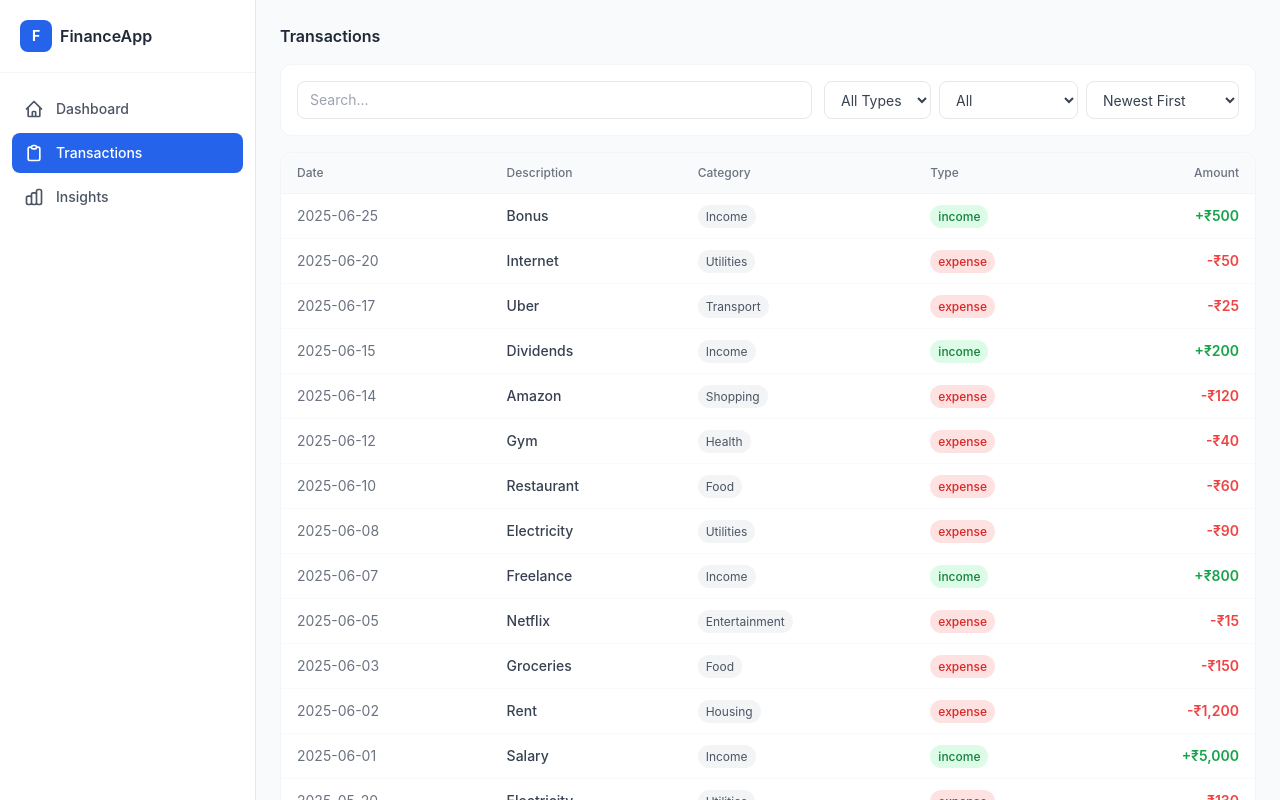
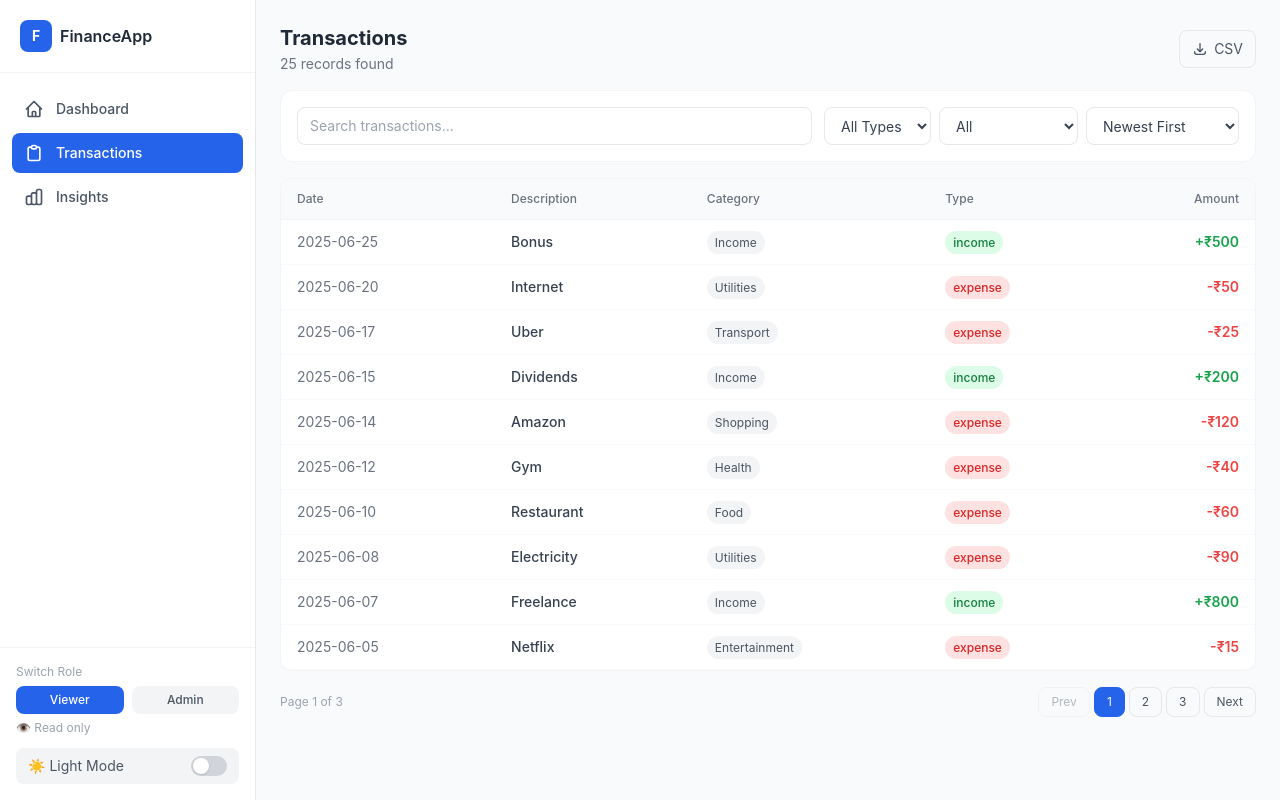
Before and after one commit to rakeshkumar1506/Zorvyn_Assignment, a React (Create React App) app: page / in a window 1280 px wide. Both pictures are taken after a click on the button "Transactions". Shown: the top 800 px of the page. Built offline with nearby package versions, Linux system fonts and the light colour scheme.

Commit message:
feat: add CSV export and pagination to Transactions page

```diff
--- a/src/pages/Transactions.jsx
+++ b/src/pages/Transactions.jsx
@@ -3,6 +3,7 @@
 import TransactionModal from "../components/TransactionModal";
 
 const CATEGORIES = ["All", "Income", "Housing", "Food", "Entertainment", "Utilities", "Health", "Shopping", "Transport"];
+const PAGE_SIZE = 10;
 
 function Transactions() {
   const { transactions, role, addTransaction, editTransaction, deleteTransaction } = useApp();
@@ -13,6 +14,7 @@
   const [sortBy, setSortBy] = useState("date-desc");
   const [showModal, setShowModal] = useState(false);
   const [editingTx, setEditingTx] = useState(null);
+  const [page, setPage] = useState(1);
 
   let filtered = transactions.filter((tx) => {
     const matchSearch = tx.description.toLowerCase().includes(search.toLowerCase());
@@ -28,6 +30,9 @@
     if (sortBy === "amount-asc") return a.amount - b.amount;
     return 0;
   });
+
+  const totalPages = Math.ceil(filtered.length / PAGE_SIZE);
+  const paginated = filtered.slice((page - 1) * PAGE_SIZE, page * PAGE_SIZE);
 
   function handleSave(tx) {
     if (editingTx) editTransaction(tx);
@@ -45,6 +50,23 @@
     if (window.confirm("Delete this transaction?")) deleteTransaction(id);
   }
 
+  function handleFilterChange(setter) {
+    return (e) => { setter(e.target.value); setPage(1); };
+  }
+
+  function exportCSV() {
+    const headers = ["Date", "Description", "Category", "Type", "Amount"];
+    const rows = filtered.map((tx) => [tx.date, tx.description, tx.category, tx.type, tx.amount]);
+    const csv = [headers, ...rows].map((r) => r.join(",")).join("\n");
+    const blob = new Blob([csv], { type: "text/csv" });
+    const url = URL.createObjectURL(blob);
+    const a = document.createElement("a");
+    a.href = url;
+    a.download = "transactions.csv";
+    a.click();
+    URL.revokeObjectURL(url);
+  }
+
   const inputClass = "border border-gray-200 dark:border-gray-700 rounded-lg px-3 py-2 text-sm bg-white dark:bg-gray-800 text-gray-700 dark:text-gray-200 focus:outline-none focus:ring-2 focus:ring-blue-500";
 
   return (
@@ -52,36 +74,50 @@
 
       {/* Header */}
       <div className="flex items-center justify-between">
-        <h2 className="text-base font-semibold text-gray-800 dark:text-white">Transactions</h2>
-        {role === "admin" && (
+        <div>
+          <h1 className="text-xl font-bold text-gray-800 dark:text-white">Transactions</h1>
+          <p className="text-sm text-gray-500 dark:text-gray-400 mt-0.5">{filtered.length} records found</p>
+        </div>
+        <div className="flex gap-2">
           <button
-            onClick={() => { setEditingTx(null); setShowModal(true); }}
-            className="bg-blue-600 text-white text-sm px-4 py-2 rounded-lg hover:bg-blue-700"
+            onClick={exportCSV}
+            className="flex items-center gap-1.5 border border-gray-200 dark:border-gray-700 text-gray-600 dark:text-gray-300 text-sm px-3 py-2 rounded-lg hover:bg-gray-50 dark:hover:bg-gray-800 transition-colors"
           >
-            + Add
+            <svg className="w-4 h-4" fill="none" stroke="currentColor" viewBox="0 0 24 24">
+              <path strokeLinecap="round" strokeLinejoin="round" strokeWidth={2} d="M4 16v1a3 3 0 003 3h10a3 3 0 003-3v-1m-4-4l-4 4m0 0l-4-4m4 4V4" />
+            </svg>
+            CSV
           </button>
-        )}
+          {role === "admin" && (
+            <button
+              onClick={() => { setEditingTx(null); setShowModal(true); }}
+              className="bg-blue-600 text-white text-sm px-4 py-2 rounded-lg hover:bg-blue-700 transition-colors"
+            >
+              + Add
+            </button>
+          )}
+        </div>
       </div>
 
       {/* Filters */}
       <div className="bg-white dark:bg-gray-900 rounded-xl border border-gray-100 dark:border-gray-800 p-4 flex flex-col sm:flex-row flex-wrap gap-3">
         <input
           type="text"
-          placeholder="Search..."
+          placeholder="Search transactions..."
           value={search}
-          onChange={(e) => setSearch(e.target.value)}
-          className={`${inputClass} w-full sm:flex-1 sm:min-w-[140px]`}
+          onChange={handleFilterChange(setSearch)}
+          className={`${inputClass} w-full sm:flex-1 sm:min-w-[160px]`}
         />
         <div className="flex gap-2 flex-wrap">
-          <select value={filterType} onChange={(e) => setFilterType(e.target.value)} className={`${inputClass} flex-1 sm:flex-none`}>
+          <select value={filterType} onChange={handleFilterChange(setFilterType)} className={inputClass}>
             <option value="all">All Types</option>
             <option value="income">Income</option>
             <option value="expense">Expense</option>
           </select>
-          <select value={filterCategory} onChange={(e) => setFilterCategory(e.target.value)} className={`${inputClass} flex-1 sm:flex-none`}>
+          <select value={filterCategory} onChange={handleFilterChange(setFilterCategory)} className={inputClass}>
             {CATEGORIES.map((cat) => <option key={cat} value={cat}>{cat}</option>)}
           </select>
-          <select value={sortBy} onChange={(e) => setSortBy(e.target.value)} className={`${inputClass} flex-1 sm:flex-none`}>
+          <select value={sortBy} onChange={handleFilterChange(setSortBy)} className={inputClass}>
             <option value="date-desc">Newest First</option>
             <option value="date-asc">Oldest First</option>
             <option value="amount-desc">Highest Amount</option>
@@ -92,7 +128,7 @@
 
       {/* Desktop Table */}
       <div className="hidden sm:block bg-white dark:bg-gray-900 rounded-xl border border-gray-100 dark:border-gray-800 overflow-hidden">
-        {filtered.length === 0 ? (
+        {paginated.length === 0 ? (
           <p className="text-gray-400 text-sm text-center py-12">No transactions found</p>
         ) : (
           <div className="overflow-x-auto">
@@ -110,14 +146,12 @@
                 </tr>
               </thead>
               <tbody>
-                {filtered.map((tx) => (
+                {paginated.map((tx) => (
                   <tr key={tx.id} className="border-b border-gray-50 dark:border-gray-800 hover:bg-gray-50 dark:hover:bg-gray-800 transition-colors">
                     <td className="px-4 py-3 text-gray-500 dark:text-gray-400">{tx.date}</td>
                     <td className="px-4 py-3 font-medium text-gray-700 dark:text-gray-200">{tx.description}</td>
                     <td className="px-4 py-3">
-                      <span className="bg-gray-100 dark:bg-gray-700 text-gray-600 dark:text-gray-300 text-xs px-2 py-1 rounded-full">
-                        {tx.category}
-                      </span>
+                      <span className="bg-gray-100 dark:bg-gray-700 text-gray-600 dark:text-gray-300 text-xs px-2 py-1 rounded-full">{tx.category}</span>
                     </td>
                     <td className="px-4 py-3">
                       <span className={`text-xs px-2 py-1 rounded-full font-medium ${
@@ -128,9 +162,7 @@
                         {tx.type}
                       </span>
                     </td>
-                    <td className={`px-4 py-3 text-right font-semibold ${
-                      tx.type === "income" ? "text-green-600 dark:text-green-400" : "text-red-500 dark:text-red-400"
-                    }`}>
+                    <td className={`px-4 py-3 text-right font-semibold ${tx.type === "income" ? "text-green-600 dark:text-green-400" : "text-red-500 dark:text-red-400"}`}>
                       {tx.type === "income" ? "+" : "-"}₹{tx.amount.toLocaleString()}
                     </td>
                     {role === "admin" && (
@@ -147,21 +179,19 @@
         )}
       </div>
 
-      {/* Mobile Card List */}
+      {/* Mobile Cards */}
       <div className="sm:hidden flex flex-col gap-3">
-        {filtered.length === 0 ? (
+        {paginated.length === 0 ? (
           <div className="bg-white dark:bg-gray-900 rounded-xl border border-gray-100 dark:border-gray-800 p-8 text-center">
             <p className="text-gray-400 text-sm">No transactions found</p>
           </div>
         ) : (
-          filtered.map((tx) => (
+          paginated.map((tx) => (
             <div key={tx.id} className="bg-white dark:bg-gray-900 rounded-xl border border-gray-100 dark:border-gray-800 p-4">
               <div className="flex items-start justify-between">
                 <div className="flex items-center gap-3">
                   <div className={`w-9 h-9 rounded-full flex items-center justify-center text-sm flex-shrink-0 ${
-                    tx.type === "income"
-                      ? "bg-green-100 dark:bg-green-900 text-green-600 dark:text-green-400"
-                      : "bg-red-100 dark:bg-red-900 text-red-500 dark:text-red-400"
+                    tx.type === "income" ? "bg-green-100 dark:bg-green-900 text-green-600 dark:text-green-400" : "bg-red-100 dark:bg-red-900 text-red-500 dark:text-red-400"
                   }`}>
                     {tx.type === "income" ? "↑" : "↓"}
                   </div>
@@ -170,23 +200,16 @@
                     <p className="text-xs text-gray-400 dark:text-gray-500 mt-0.5">{tx.date}</p>
                   </div>
                 </div>
-                <span className={`text-sm font-bold ${
-                  tx.type === "income" ? "text-green-600 dark:text-green-400" : "text-red-500 dark:text-red-400"
-                }`}>
+                <span className={`text-sm font-bold ${tx.type === "income" ? "text-green-600 dark:text-green-400" : "text-red-500 dark:text-red-400"}`}>
                   {tx.type === "income" ? "+" : "-"}₹{tx.amount.toLocaleString()}
                 </span>
               </div>
-
               <div className="flex items-center justify-between mt-3">
                 <div className="flex gap-2">
                   <span className="bg-gray-100 dark:bg-gray-700 text-gray-600 dark:text-gray-300 text-xs px-2 py-1 rounded-full">{tx.category}</span>
                   <span className={`text-xs px-2 py-1 rounded-full font-medium ${
-                    tx.type === "income"
-                      ? "bg-green-100 dark:bg-green-900 text-green-700 dark:text-green-300"
-                      : "bg-red-100 dark:bg-red-900 text-red-600 dark:text-red-300"
-                  }`}>
-                    {tx.type}
-                  </span>
+                    tx.type === "income" ? "bg-green-100 dark:bg-green-900 text-green-700 dark:text-green-300" : "bg-red-100 dark:bg-red-900 text-red-600 dark:text-red-300"
+                  }`}>{tx.type}</span>
                 </div>
                 {role === "admin" && (
                   <div className="flex gap-3">
@@ -200,7 +223,43 @@
         )}
       </div>
 
-      <p className="text-xs text-gray-400 dark:text-gray-500 text-right">{filtered.length} transaction(s)</p>
+      {/* Pagination */}
+      {totalPages > 1 && (
+        <div className="flex items-center justify-between">
+          <p className="text-xs text-gray-400 dark:text-gray-500">
+            Page {page} of {totalPages}
+          </p>
+          <div className="flex gap-1">
+            <button
+              onClick={() => setPage((p) => Math.max(1, p - 1))}
+              disabled={page === 1}
+              className="px-3 py-1.5 text-xs rounded-lg border border-gray-200 dark:border-gray-700 text-gray-600 dark:text-gray-300 disabled:opacity-40 hover:bg-gray-50 dark:hover:bg-gray-800 transition-colors"
+            >
+              Prev
+            </button>
+            {Array.from({ length: totalPages }, (_, i) => i + 1).map((p) => (
+              <button
+                key={p}
+                onClick={() => setPage(p)}
+                className={`px-3 py-1.5 text-xs rounded-lg border transition-colors ${
+                  page === p
+                    ? "bg-blue-600 text-white border-blue-600"
+                    : "border-gray-200 dark:border-gray-700 text-gray-600 dark:text-gray-300 hover:bg-gray-50 dark:hover:bg-gray-800"
+                }`}
+              >
+                {p}
+              </button>
+            ))}
+            <button
+              onClick={() => setPage((p) => Math.min(totalPages, p + 1))}
+              disabled={page === totalPages}
+              className="px-3 py-1.5 text-xs rounded-lg border border-gray-200 dark:border-gray-700 text-gray-600 dark:text-gray-300 disabled:opacity-40 hover:bg-gray-50 dark:hover:bg-gray-800 transition-colors"
+            >
+              Next
+            </button>
+          </div>
+        </div>
+      )}
 
       {showModal && (
         <TransactionModal
```
